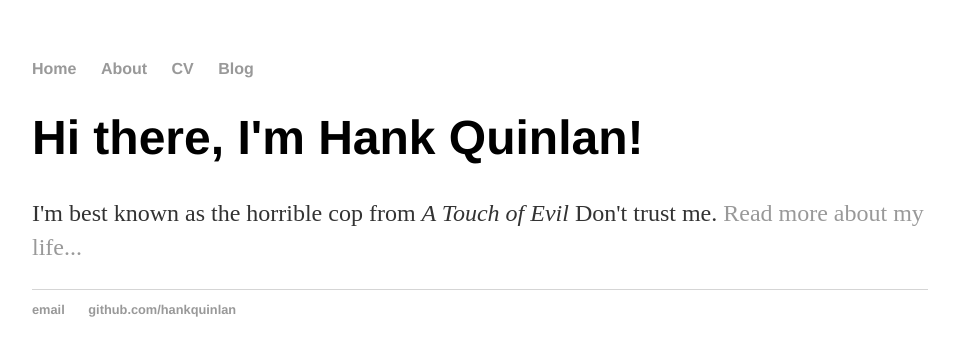
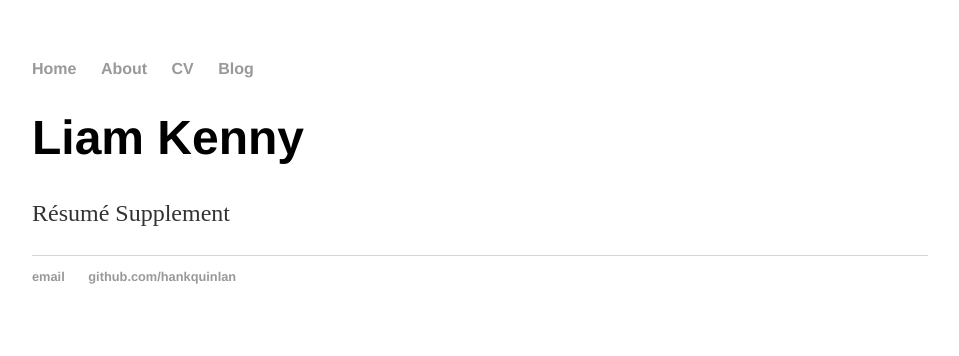
Before and after one commit to LKenny96/lkenny96.github.io, a Jekyll site: the page built from index.html, in a window 1280 px wide. Shown: the top 356 px of the page, without its empty margins (160-1119 px from the left). Built offline with Jekyll 4.4.1, drawn with Linux system fonts in a browser that asks for light colours.

Commit message:
Update index.html

```diff
--- a/index.html
+++ b/index.html
@@ -3,6 +3,6 @@ layout: default
 title: Liam Kenny
 ---
 <div class="blurb">
-	<h1>Hi there, I'm Hank Quinlan!</h1>
-	<p>I'm best known as the horrible cop from <em>A Touch of Evil</em> Don't trust me. <a href="/about">Read more about my life...</a></p>
+	<h1>Liam Kenny</h1>
+	<p>R&eacute;sum&eacute; Supplement</p>
 </div><!-- /.blurb -->
```
